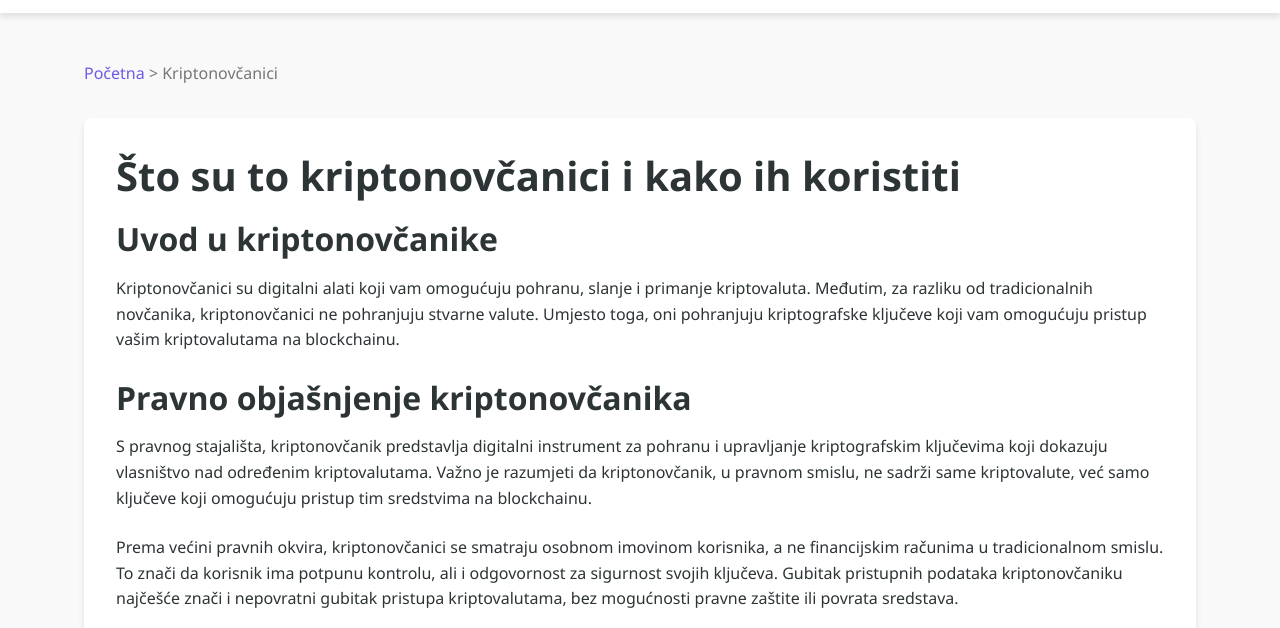
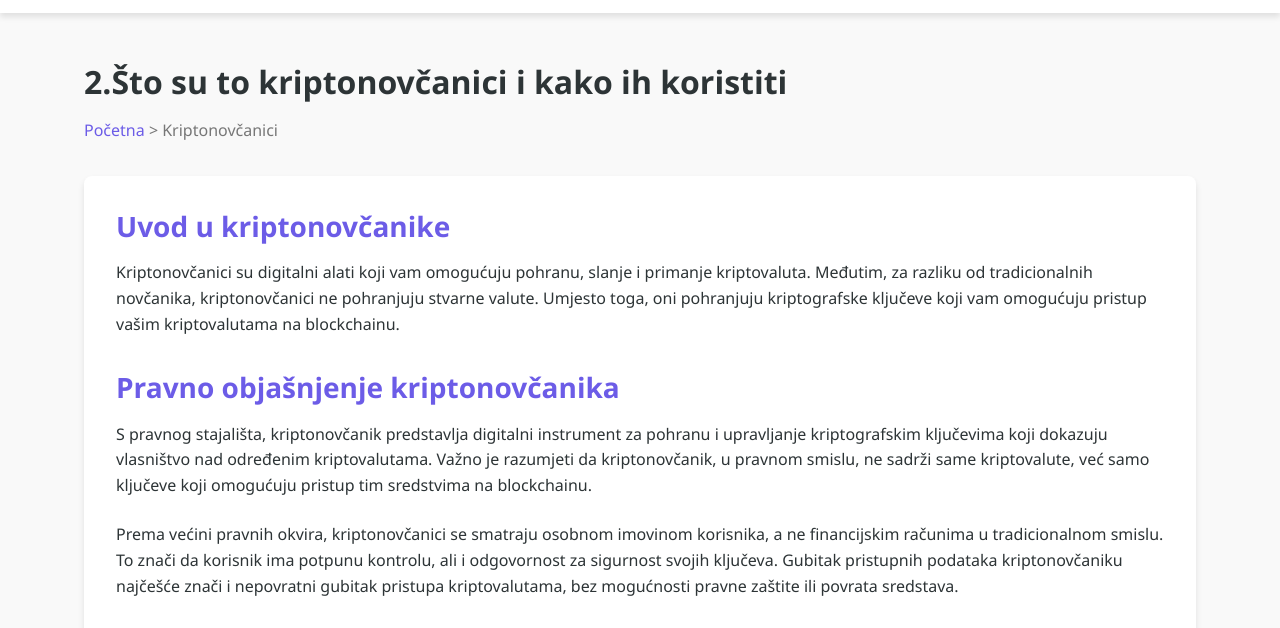
Before and after one commit to matko5ss/Kripto-edukacija, a plain HTML site: page tutorial-2.html in a window 1280 px wide. Shown: the part 133-761 px from the top of the page. Drawn offline with nearby package versions, Linux system fonts and the light colour scheme.

Commit message:
Standardize heading structure across all tutorial pages

```diff
--- a/tutorial-2.html
+++ b/tutorial-2.html
@@ -25,14 +25,16 @@
 
     <main class="container">
       <section class="tutorial-content">
+        <h2>
+          2.Što su to kriptonovčanici i kako ih koristiti
+        </h2>
+
         <div class="breadcrumbs">
           <a href="index.html">Početna</a> &gt; <span>Kriptonovčanici</span>
         </div>
 
         <article>
-          <h1>Što su to kriptonovčanici i kako ih koristiti</h1>
-
-          <h2>Uvod u kriptonovčanike</h2>
+          <h3>Uvod u kriptonovčanike</h3>
           <p>
             Kriptonovčanici su digitalni alati koji vam omogućuju pohranu, slanje i primanje kriptovaluta.
             Međutim, za razliku od tradicionalnih novčanika, kriptonovčanici ne pohranjuju stvarne valute.
@@ -40,7 +42,7 @@
             na blockchainu.
           </p>
 
-          <h2>Pravno objašnjenje kriptonovčanika</h2>
+          <h3>Pravno objašnjenje kriptonovčanika</h3>
           <p>
             S pravnog stajališta, kriptonovčanik predstavlja digitalni instrument za pohranu i upravljanje
             kriptografskim ključevima koji dokazuju vlasništvo nad određenim kriptovalutama. Važno je razumjeti
```
Also changed, not shown: tutorial-3.html (+4 -2 lines).
